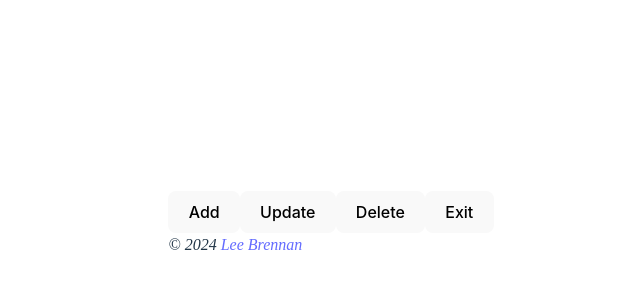
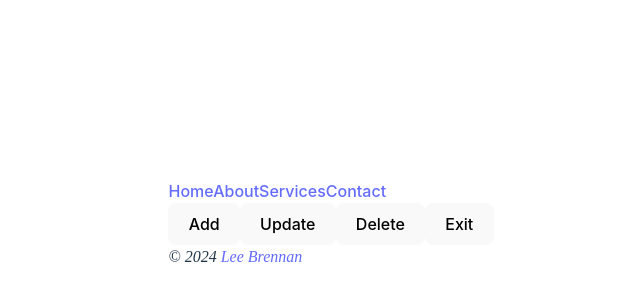
Before and after one commit to Leerlandais/react-early, a React (Vite) app: page / in a window 1280 px wide. Shown: the part 176-476 px from the top of the page, without its empty margins (309-949 px from the left). Built offline with nearby package versions, Linux system fonts and the light colour scheme.

Commit message:
added links with props for name and target

```diff
--- a/src/App.jsx
+++ b/src/App.jsx
@@ -1,9 +1,15 @@
 import Footer from "./Footer.jsx";
 import Button from "./Button.jsx";
-
+import Link from "./Link.jsx";
 function App() {
 return(
   <>
+      <nav>
+          <Link target="#" name="Home"/>
+          <Link target="#" name="About"/>
+          <Link target="#" name="Services"/>
+          <Link target="#" name="Contact"/>
+      </nav>
       <Button btnName={"Add"} />
       <Button btnName={"Update"} />
       <Button btnName={"Delete"} />
--- /dev/null
+++ b/src/Link.jsx
@@ -0,0 +1,7 @@
+function Link({target, name}) {
+    return(
+        <a href={target}>{name}</a>
+    );
+}
+
+export default Link
```
